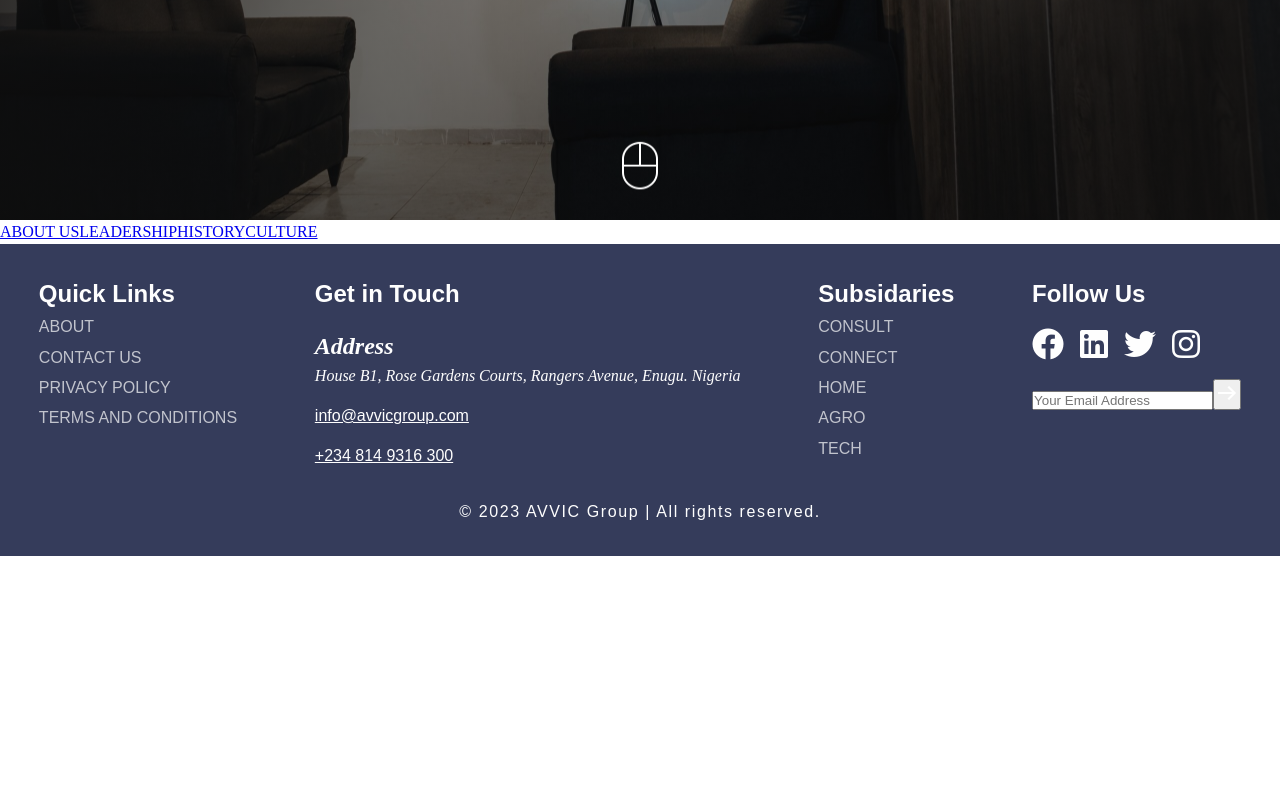
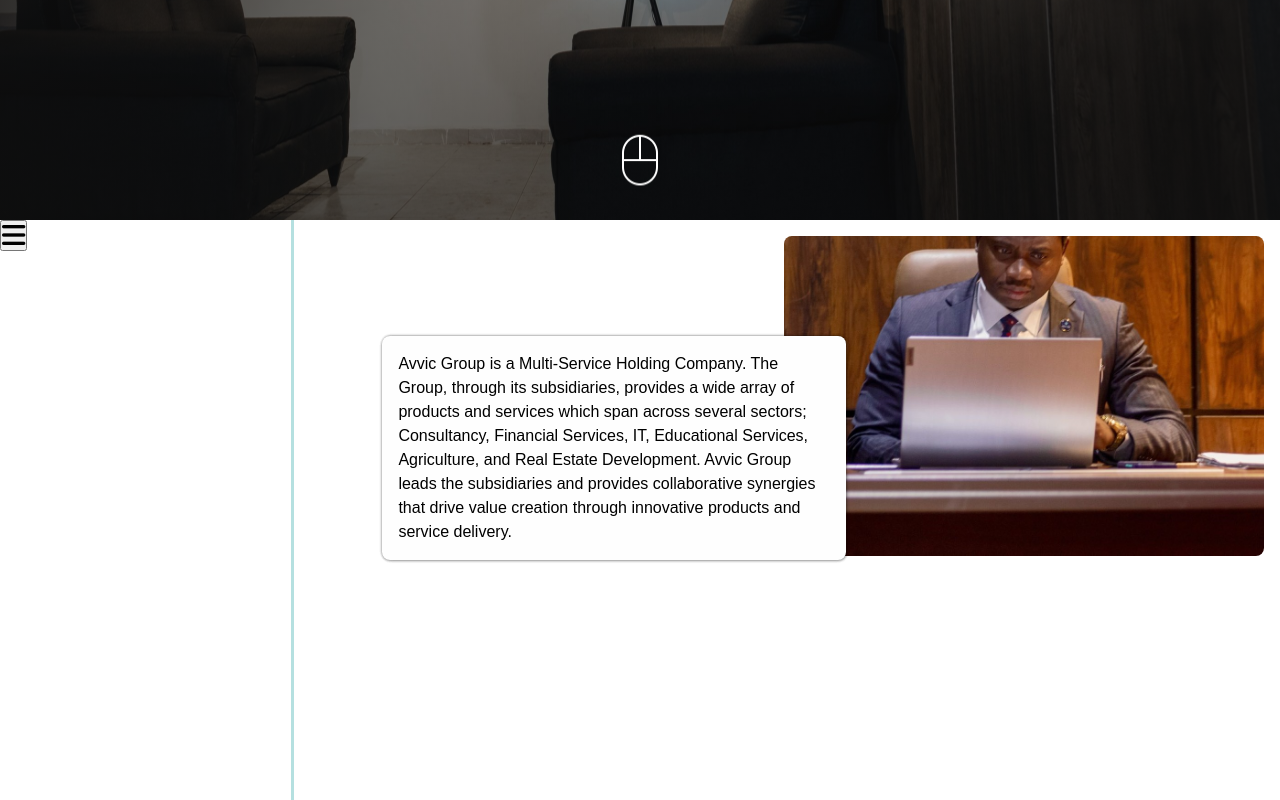
Before and after one commit to Franklivania/avvic-group, a React (Vite) app: page /about in a window 1280 px wide. Shown: the part 580-1380 px from the top of the page. Before the commit the page ends 1136 px from the top, so only its background shows below. Built offline with nearby package versions, Linux system fonts and the light colour scheme; a web font is replaced by a local one.

Commit message:
prompted about us section in-section

```diff
--- /dev/null
+++ b/src/Components/AboutUs Components/AboutInfoContainer/AboutInfoContainer.jsx
@@ -0,0 +1,15 @@
+import React from 'react'
+import './AboutInfoContainer.scss'
+import AboutMain from '../AboutMain/AboutMain'
+
+const AboutInfoContainer = () => {
+  return (
+    <div id='aboutInfoContainer'>
+
+        <AboutMain />
+
+    </div>
+  )
+}
+
+export default AboutInfoContainer
--- /dev/null
+++ b/src/Components/AboutUs Components/AboutInfoContainer/AboutInfoContainer.scss
@@ -0,0 +1,8 @@
+@import '../../../App.scss';
+
+#aboutInfoContainer{
+    position: relative;
+    height: $height;
+    width: 75%;
+    padding: 1em;
+}
--- /dev/null
+++ b/src/Components/AboutUs Components/AboutMain/AboutMain.jsx
@@ -0,0 +1,26 @@
+import React from 'react'
+import './AboutMain.scss'
+import profile from '../../../assets/abouthero1.jpg'
+
+const AboutMain = () => {
+  return (
+    <div id='aboutMain'>
+        <div className='container'>
+            <p>
+                Avvic Group is a Multi-Service Holding Company.
+                The Group, through its subsidiaries, provides a wide
+                array of products and services which span across several sectors;
+                Consultancy, Financial Services, IT, Educational Services, Agriculture,
+                and Real Estate Development. Avvic Group leads the subsidiaries and
+                provides collaborative synergies that drive value creation through
+                innovative products and service delivery.
+            </p>
+            <figure>
+                <img src={profile} alt="" />
+            </figure>
+        </div>
+    </div>
+  )
+}
+
+export default AboutMain
--- /dev/null
+++ b/src/Components/AboutUs Components/AboutMain/AboutMain.scss
@@ -0,0 +1,46 @@
+@import '../../../App.scss';
+
+#aboutMain{
+    position: relative;
+    width: $width;
+    height: 100%;
+    display: flex;
+    justify-content: flex-end;
+    font-family: $font;
+
+    p{
+        position: absolute;
+        top: 13%;
+        left:5%;
+        z-index: 11;
+        background: $white;
+        padding: 1em;
+        width: 50%;
+        border-radius: $small-radius;
+        box-shadow: 0.02em 0.02em 0.2em rgba($black, 0.2),
+                    0.02em 0.02em 0.2em rgba($black, 0.2),
+                    0.02em 0.02em 0.2em rgba($black, 0.2),
+                    0.02em 0.02em 0.2em rgba($black, 0.2);
+    }
+
+    figure{
+        position: relative;
+        height: calc($wk-height * 0.2);
+        width: calc($wk-width * 0.3);
+        overflow: hidden;
+        border-radius: $small-radius;
+
+        img{
+            position: relative;
+            height: 100%;
+            width: 100%;
+            object-fit: cover;
+            object-position: center;
+            transition: transform .3s ease-in-out;
+
+            &:hover{
+                transform: scale(1.2);
+            }
+        }
+    }
+}
--- a/src/Components/AboutUs Components/AboutNav/AboutNav.jsx
+++ b/src/Components/AboutUs Components/AboutNav/AboutNav.jsx
@@ -1,44 +1,65 @@
-import React, { useState } from 'react'
+import React, { useRef, useState } from 'react'
+import { useEffect } from 'react'
 import './AboutNav.scss'
+import'animate.css'
 import { Link } from 'react-router-dom'
 
-const AboutNav = ({className}) => {
-    const [dropdown, setDropdown] = useState(false)
+const AboutNav = ({ className }) => {
+  const [activeLink, setActiveLink] = useState(null)
+  const [activeDropLink, setActiveDropLink] = useState(null)
+  const [open, setOpen] = useState(false)
 
-    function handleClick(){
-        setDropdown(!dropdown)
+  function handleClick(link) {
+    if (activeLink === link) {
+      setActiveLink(null);
+    } else {
+      setActiveLink(link);
     }
+  }
+
+  function handleOpen(){
+    setOpen(!open)
+  }
+
 
   return (
     <div id='aboutNav' className={className}>
-        <NavLink link={''} title={"ABOUT US"}/>
-        <NavLink title={"LEADERSHIP"} onClick={handleClick}>
-            {dropdown && (
+        <button type='button' id='open' onClick={handleOpen}>
+            <i className={`fa-solid fa-${!open ? 'bars' : 'times'} fa-2x`}></i>
+        </button>
+        {open && (
+            <div className='list animate__animated'>
+                <NavLink link={''} title={"ABOUT US"} active={activeLink === null} onClick={() => handleClick(null)} />
+                <NavLink link={null} title={"LEADERSHIP"} active={activeLink === 'leadership'} onClick={() => handleClick('leadership')}>
+                    <i className='fa-solid fa-caret-down'></i>
+                    {activeLink === 'leadership' && (
                         <div className="items">
-                    <NavSubLinks title={"BOD"}/>
-                    <NavSubLinks title={"HOP"}/>
-                    <NavSubLinks title={"MT"}/>
+                        <NavSubLinks link={''} title={"BOARD OF DIRECTORS"} active={activeDropLink === 'bod'} onClick={() => handleClick('bod')} />
+                        <NavSubLinks link={''} title={"HEAD OF PORTFOLIOS"} active={activeDropLink === 'hop'} onClick={() => handleClick('hop')} />
+                        <NavSubLinks link={''} title={"MANAGEMENT TEAM"} active={activeDropLink === 'mt'} onClick={() => handleClick('mt')} />
                     </div>
                     )}
                 </NavLink>
-        <NavLink link={''} title={"HISTORY"}/>
-        <NavLink link={''} title={"CULTURE"}/>
+                <NavLink link={''} title={"HISTORY"} active={activeLink === 'history'} onClick={() => handleClick('history')} />
+                <NavLink link={''} title={"CULTURE"} active={activeLink === 'culture'} onClick={() => handleClick('culture')} />
+            </div>
+        )}
     </div>
   )
 }
 
-function NavLink({link, title, onClick, children}){
+function NavLink({ link, title, active, onClick, children }) {
   return (
-        <Link to={link} onClick={onClick} className='link'>
+    <Link to={link} onClick={onClick} className={`link ${active ? 'active' : ''}`}>
       {title}
       {children}
     </Link>
   )
 }
 
-function NavSubLinks(link, title, onClick){
-    return(
-        <Link to={link} onClick={onClick} className='link'>
+function NavSubLinks({ link, title, active, onClick }) {
+  return (
+    <Link to={link} onClick={onClick} className={`link ${active ? 'active' : ''}`}>
       {title}
     </Link>
   )
--- a/src/Components/AboutUs Components/AboutNav/AboutNav.scss
+++ b/src/Components/AboutUs Components/AboutNav/AboutNav.scss
@@ -1,5 +1,40 @@
 @import '../../../App.scss';
 
 #aboutNav{
+    position: relative;
+    height: 100%;
+    width: 23%;
+    border-right: 0.2em solid rgba($accent, 0.3);
 
+    .list{
+        position: relative;
+        height: 100%;
+        display: flex;
+        flex-direction: column;
+
+        .items{
+            position: relative;
+            display: flex;
+            flex-direction: column;
+        }
+
+        .link{
+            color: $main;
+            text-decoration: none;
+            margin: 1em;
+            font-family: $font;
+            font-size: $text;
+            letter-spacing: .1em;
+            padding: 1em;
+            border-radius: $small-radius;
+
+            &:hover{
+                background: rgba($sub, 0.5);
+            }
+        }
+
+        .active{
+            background: $sub;
+        }
+    }
 }
--- a/src/Components/AboutUs Components/AboutScope/AboutScope.jsx
+++ b/src/Components/AboutUs Components/AboutScope/AboutScope.jsx
@@ -2,11 +2,13 @@ import React from 'react'
 import './AboutScope.scss'
 import 'animate.css'
 import AboutNav from '../AboutNav/AboutNav'
+import AboutInfoContainer from '../AboutInfoContainer/AboutInfoContainer'
 
 const AboutScope = () => {
   return (
     <div id='aboutScope'>
         <AboutNav />
+        <AboutInfoContainer />
     </div>
   )
 }
--- a/src/Components/AboutUs Components/AboutScope/AboutScope.scss
+++ b/src/Components/AboutUs Components/AboutScope/AboutScope.scss
@@ -1,5 +1,10 @@
 @import '../../../App.scss';
 
 #aboutScope{
-
+    position: relative;
+    width: $width;
+    height: $height;
+    // padding: 2em;
+    display: flex;
+    justify-content: space-between;
 }
--- a/src/Components/AboutUs Components/Hero/AboutHero.jsx
+++ b/src/Components/AboutUs Components/Hero/AboutHero.jsx
@@ -6,7 +6,7 @@ import SectionButton from '../../SectionButton/SectionButton'
 
 const AboutHero = () => {
   return (
-    <div id='hero'>
+    <div id='heros'>
         <h1>ABOUT US</h1>
 
         <SectionButton
--- a/src/Components/AboutUs Components/Hero/AboutHero.scss
+++ b/src/Components/AboutUs Components/Hero/AboutHero.scss
@@ -1,6 +1,6 @@
 @import '../../../App.scss';
 
-#hero{
+#heros{
     position: relative;
     width: $width;
     height: $height;
```
Also changed, not shown: src/assets/abouthero1.jpg (added). Lines whose indentation alone changed are shown as unchanged.
